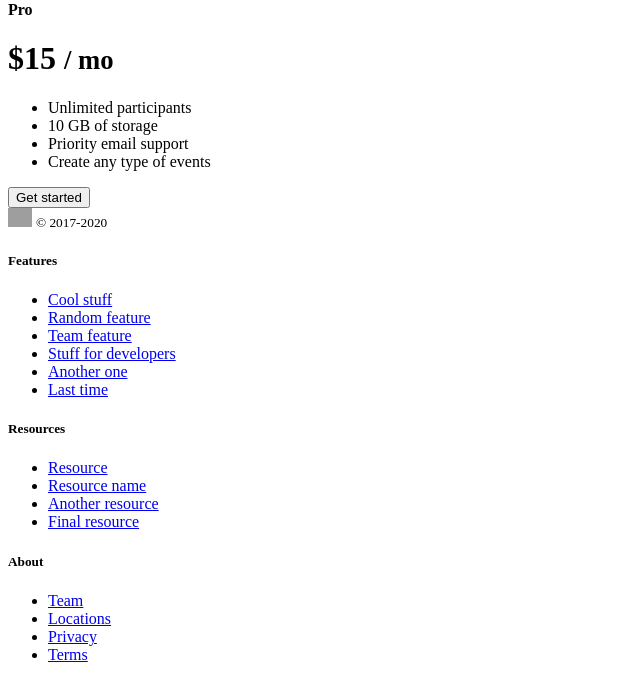
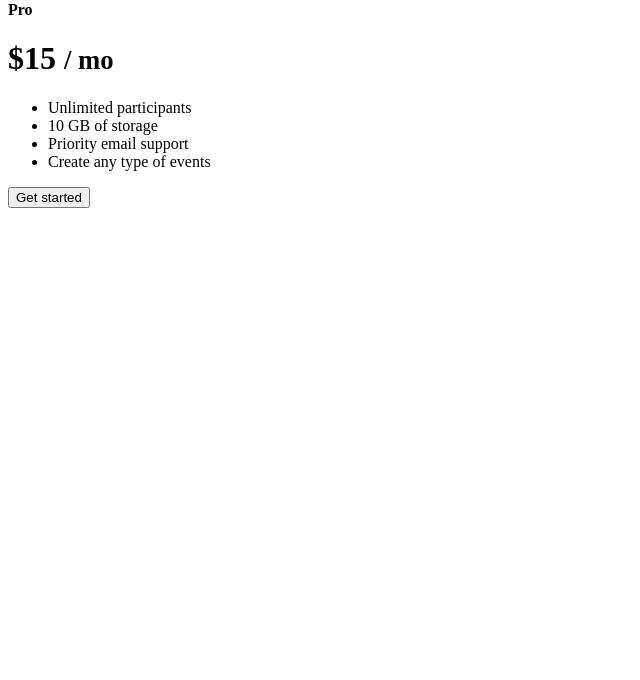
Before and after one commit to olotintemitope/borderlesshr-events, a PHP site: page /views/partials/events/pricing.php in a window 1280 px wide. Shown: the part 315-995 px from the top of the page, without its empty margins (0-640 px from the left). After the commit the page ends 523 px from the top, so only its background shows below. Run offline with PHP 8.4, Linux system fonts and the light colour scheme; grey boxes are pictures that could not be loaded.

Commit message:
fix session issues and remove pricing html

```diff
--- a/views/partials/events/pricing.php
+++ b/views/partials/events/pricing.php
@@ -38,40 +38,3 @@
         </div>
     </div>
 </div>
-<footer class="pt-4 my-md-5 pt-md-5 border-top">
-    <div class="row">
-        <div class="col-12 col-md">
-            <img class="mb-2" src="/docs/5.0/assets/brand/bootstrap-logo.svg" alt="" width="24" height="19">
-            <small class="d-block mb-3 text-muted">© 2017-2020</small>
-        </div>
-        <div class="col-6 col-md">
-            <h5>Features</h5>
-            <ul class="list-unstyled text-small">
-                <li><a class="link-secondary" href="#">Cool stuff</a></li>
-                <li><a class="link-secondary" href="#">Random feature</a></li>
-                <li><a class="link-secondary" href="#">Team feature</a></li>
-                <li><a class="link-secondary" href="#">Stuff for developers</a></li>
-                <li><a class="link-secondary" href="#">Another one</a></li>
-                <li><a class="link-secondary" href="#">Last time</a></li>
-            </ul>
-        </div>
-        <div class="col-6 col-md">
-            <h5>Resources</h5>
-            <ul class="list-unstyled text-small">
-                <li><a class="link-secondary" href="#">Resource</a></li>
-                <li><a class="link-secondary" href="#">Resource name</a></li>
-                <li><a class="link-secondary" href="#">Another resource</a></li>
-                <li><a class="link-secondary" href="#">Final resource</a></li>
-            </ul>
-        </div>
-        <div class="col-6 col-md">
-            <h5>About</h5>
-            <ul class="list-unstyled text-small">
-                <li><a class="link-secondary" href="#">Team</a></li>
-                <li><a class="link-secondary" href="#">Locations</a></li>
-                <li><a class="link-secondary" href="#">Privacy</a></li>
-                <li><a class="link-secondary" href="#">Terms</a></li>
-            </ul>
-        </div>
-    </div>
-</footer>
```
Also changed, not shown: app/Controller/EventController.php (+7 -1 lines).
